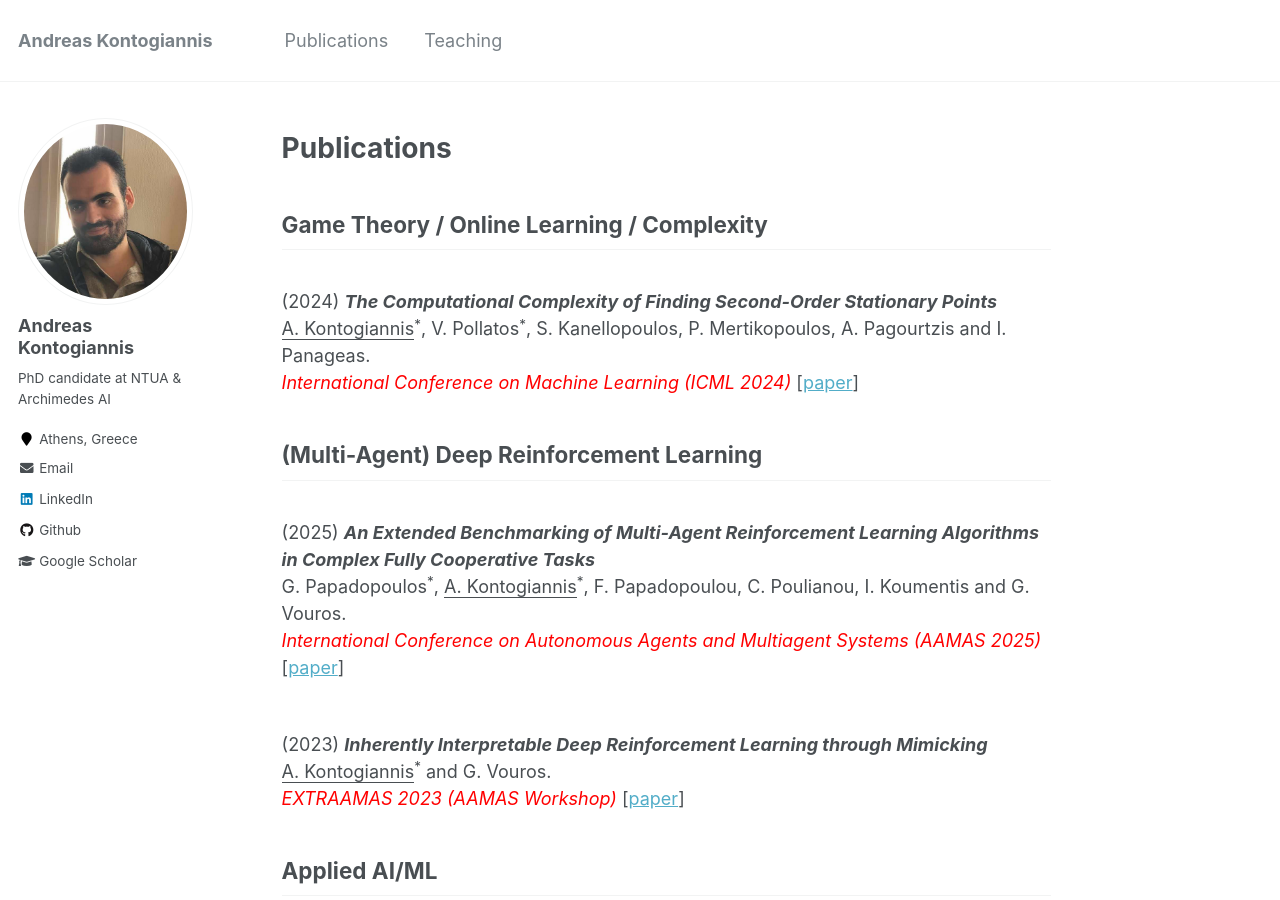
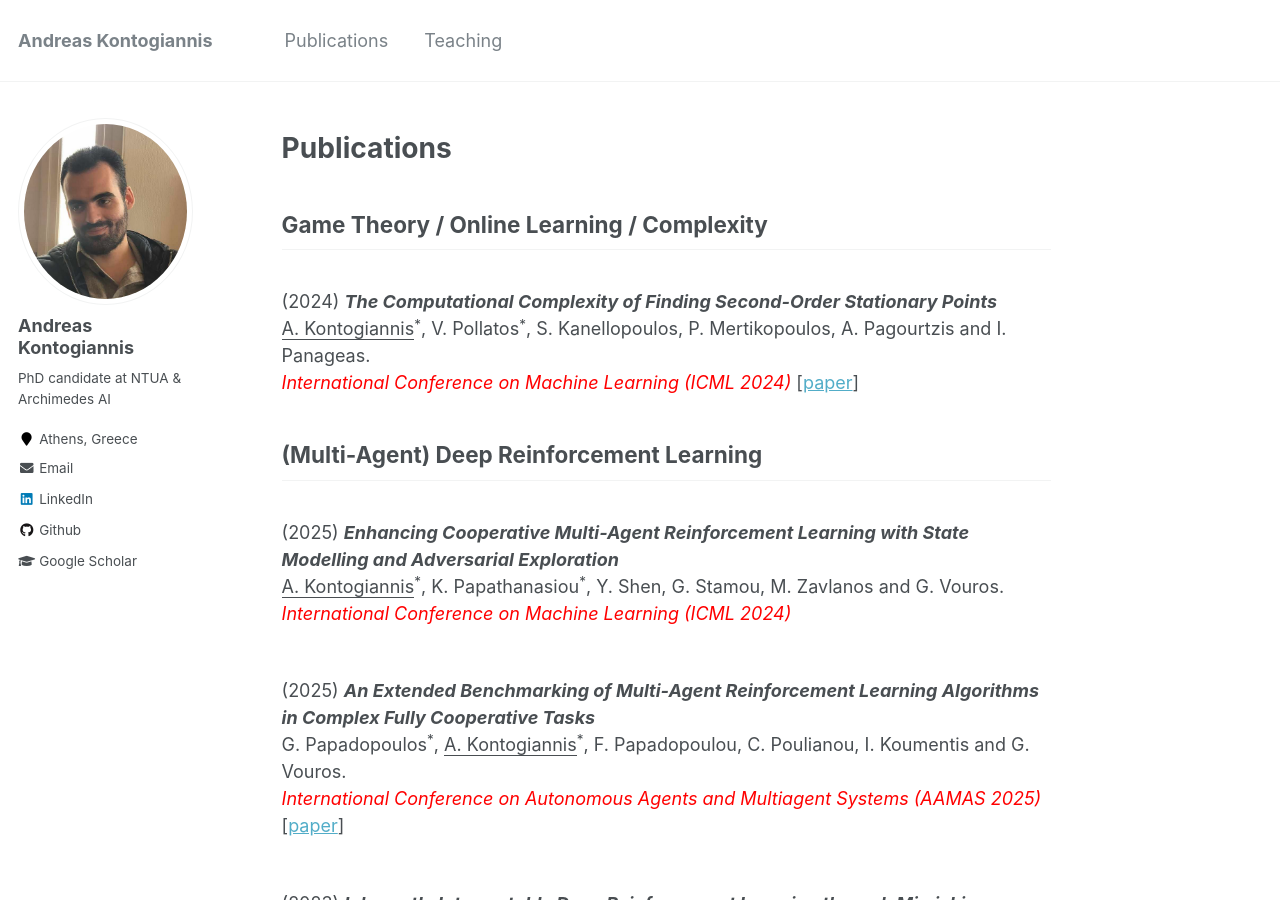
Before and after one commit to ddaedalus/ddaedalus.github.io, a Jekyll site: the page built from _pages/publications.md, in a window 1280 px wide and 900 px high. Built offline with Jekyll 4.4.1, drawn with Linux system fonts in a browser that asks for light colours.

Commit message:
Update publications.md

```diff
--- a/_pages/publications.md
+++ b/_pages/publications.md
@@ -23,6 +23,13 @@ _<font color="red">International Conference on Machine Learning (ICML 2024)</fon
 
 ## (Multi-Agent) Deep Reinforcement Learning
 
+
+<br/>
+(2025) <i><b> Enhancing Cooperative Multi-Agent Reinforcement Learning with State Modelling and Adversarial Exploration </b> </i>
+<br/>
+<u>A. Kontogiannis</u><sup>*</sup>, K. Papathanasiou<sup>*</sup>, Y. Shen, G. Stamou, M. Zavlanos and G. Vouros.
+<br/>
+_<font color="red">International Conference on Machine Learning (ICML 2024)</font>_
 
 <br/>
 (2025) <i><b> An Extended Benchmarking of Multi-Agent Reinforcement Learning Algorithms in Complex Fully Cooperative Tasks </b> </i>
```
